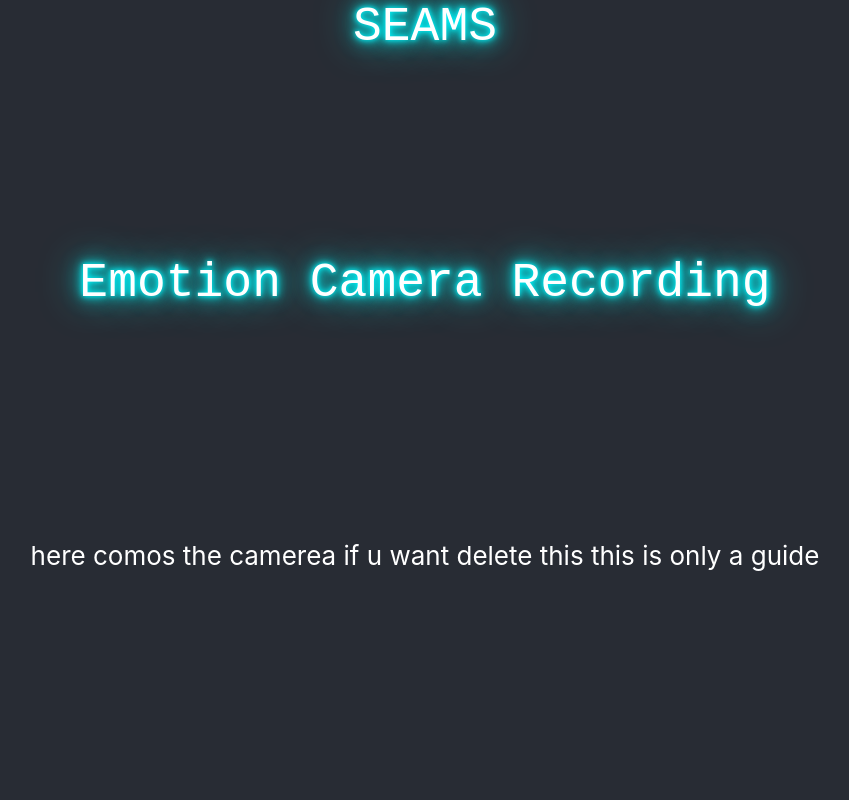
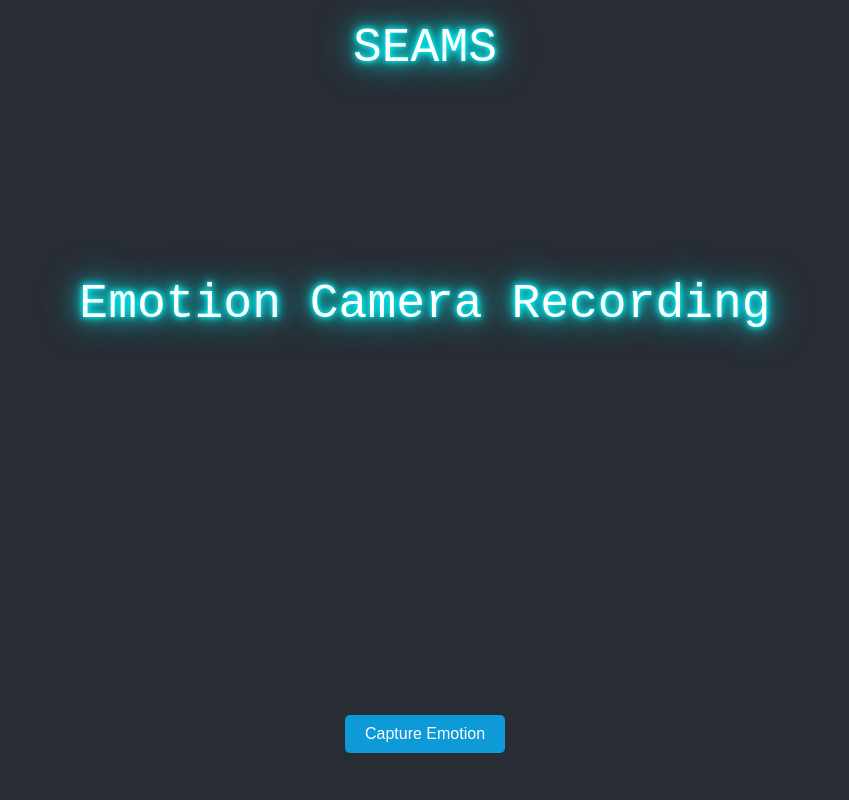
Before and after one commit to davidas56/Seam-Challenge, a React (Create React App) app: page / in a window 1280 px wide. Shown: the top 800 px of the page, without its empty margins (215-1064 px from the left). Built offline with nearby package versions, Linux system fonts and the light colour scheme; no server answers.

Commit message:
solving a minimal error

```diff
--- a/src/App.js
+++ b/src/App.js
@@ -47,9 +47,6 @@ function App() {
           width={1280}
           videoConstraints={videoConstraints}
           />
-
-          <p> here comos the camerea if u want delete this this is only a guide</p>
-          <WebcamComponent />
         </div>
         <div className="FooterCapture"style={{
           padding: "2%"
```
